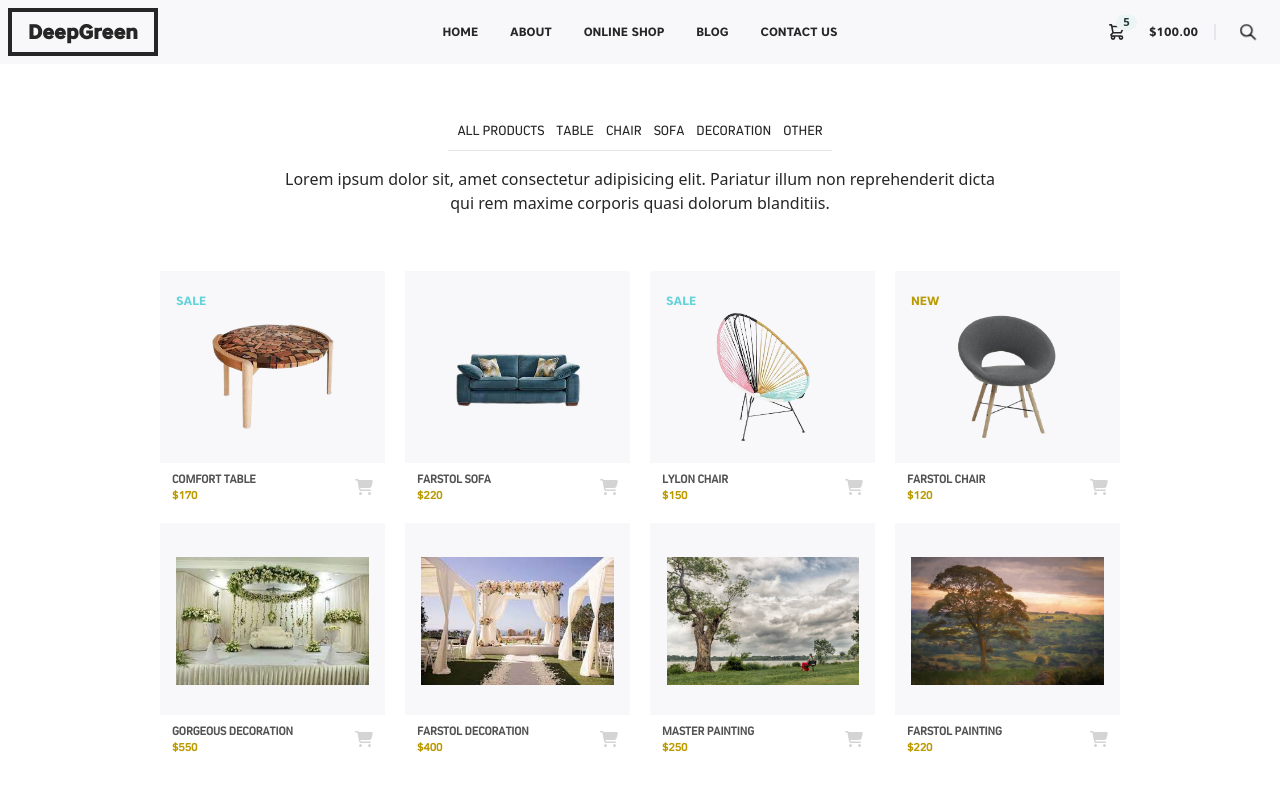
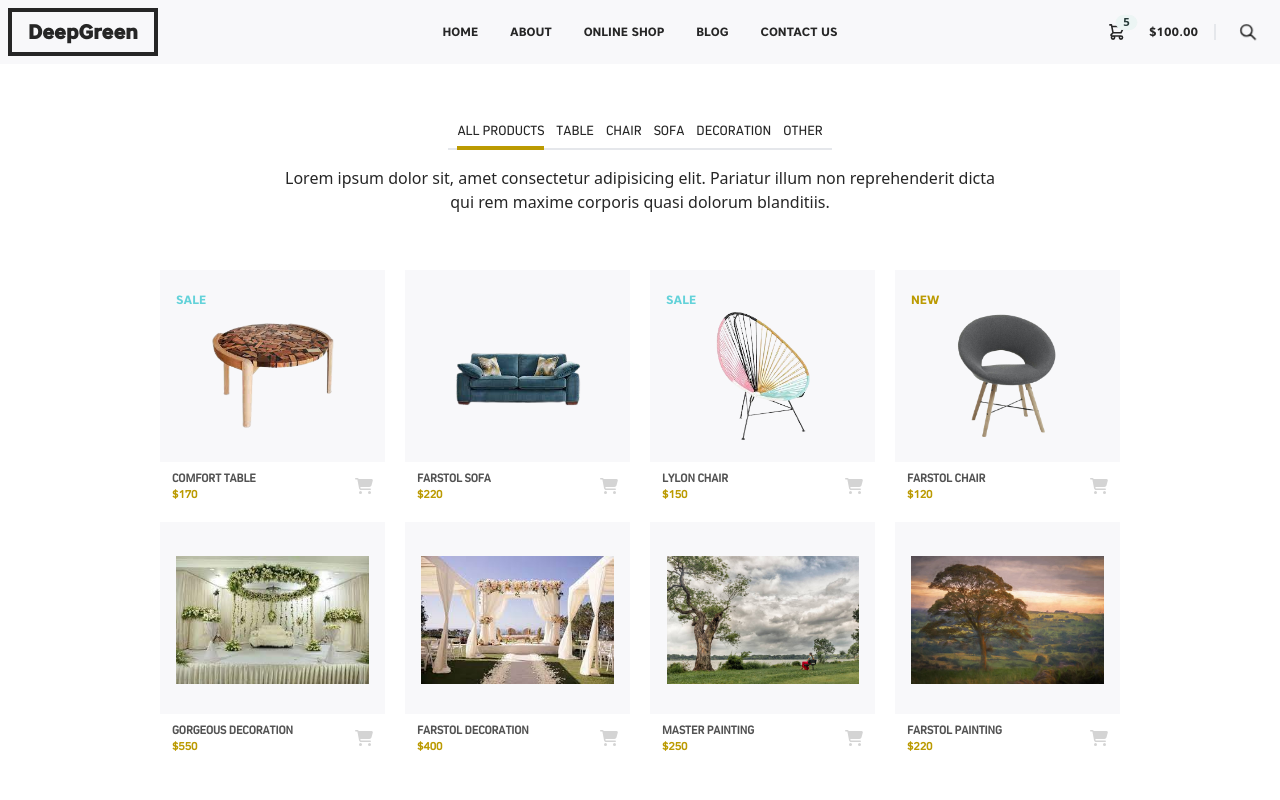
Before and after one commit to crescentpartha/DeepGreen, a React (Create React App) app in the folder deepgreen/: page / in a window 1280 px wide. Shown: the top 800 px of the page. Built offline with nearby package versions, Linux system fonts and the light colour scheme.

Commit message:
CustomLink added in the dynamic nested route

```diff
--- /dev/null
+++ b/deepgreen/src/components/CustomLink.js
@@ -0,0 +1,21 @@
+import React from 'react';
+import { Link, useMatch, useResolvedPath } from 'react-router-dom';
+
+const CustomLink = ({ children, to, ...props }) => {
+    let resolved = useResolvedPath(to);
+    let match = useMatch({ path: resolved.pathname, end: true });
+
+    return (
+        <div>
+            <Link
+                style={{ borderBottom: match ? "4px solid #BB9A01" : "" }}
+                to={to}
+                {...props}
+            >
+                {children}
+            </Link>
+        </div>
+    );
+};
+
+export default CustomLink;
--- a/deepgreen/src/components/Home.js
+++ b/deepgreen/src/components/Home.js
@@ -1,20 +1,20 @@
 import React from 'react';
 import { Outlet } from 'react-router';
-import { Link } from 'react-router-dom';
+import CustomLink from './CustomLink';
 
 const Home = () => {
     return (
         <div className='mb-20 mt-12'>
             <div>
-                <nav className='flex flex-row flex-wrap gap-3 justify-center items-center uppercase text-sm font-kiro'>
-                    <Link className='hover:border-b-2 hover:border-primary border-b-2 border-white sm:py-2 py-1' to='/'>All Products</Link>
-                    <Link className='hover:border-b-2 hover:border-primary border-b-2 border-white sm:py-2 py-1' to='table'>Table</Link>
-                    <Link className='hover:border-b-2 hover:border-primary border-b-2 border-white sm:py-2 py-1' to='chair'>Chair</Link>
-                    <Link className='hover:border-b-2 hover:border-primary border-b-2 border-white sm:py-2 py-1' to='sofa'>Sofa</Link>
-                    <Link className='hover:border-b-2 hover:border-primary border-b-2 border-white sm:py-2 py-1' to='decoration'>Decoration</Link>
-                    <Link className='hover:border-b-2 hover:border-primary border-b-2 border-white sm:py-2 py-1' to='other'>Other</Link>
+                <nav className='flex flex-row flex-wrap gap-3 justify-center items-center uppercase text-sm font-kiro py-2'>
+                    <CustomLink className='hover:border-b-4 hover:border-primary border-b-2 border-white sm:py-2 py-1' to='/'>All Products</CustomLink>
+                    <CustomLink className='hover:border-b-4 hover:border-primary border-b-2 border-white sm:py-2 py-1' to='table'>Table</CustomLink>
+                    <CustomLink className='hover:border-b-4 hover:border-primary border-b-2 border-white sm:py-2 py-1' to='chair'>Chair</CustomLink>
+                    <CustomLink className='hover:border-b-4 hover:border-primary border-b-2 border-white sm:py-2 py-1' to='sofa'>Sofa</CustomLink>
+                    <CustomLink className='hover:border-b-4 hover:border-primary border-b-2 border-white sm:py-2 py-1' to='decoration'>Decoration</CustomLink>
+                    <CustomLink className='hover:border-b-4 hover:border-primary border-b-2 border-white sm:py-2 py-1' to='other'>Other</CustomLink>
                 </nav>
-                <hr className='sm:w-96 w-full mx-auto' />
+                <hr className='max-w-lg sm:w-96 w-full mx-auto border-t-2' />
                 <p className='p-4 max-w-screen-md mx-auto'>Lorem ipsum dolor sit, amet consectetur adipisicing elit. Pariatur illum non reprehenderit dicta qui rem maxime corporis quasi dolorum blanditiis.</p>
             </div>
             <Outlet></Outlet>
```
